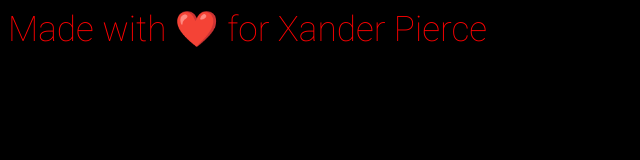
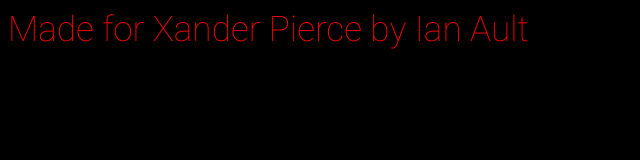
Before and after one commit to LikeToAccess/Debt-Counter, a plain HTML site: page index.html in a window 1280 px wide. Shown: the whole page, without its empty margins (0-640 px from the left). Drawn offline with Linux system fonts and the light colour scheme.

Commit message:
Update attribution

```diff
--- a/index.html
+++ b/index.html
@@ -8,7 +8,7 @@
 	<link rel="icon" type="image/x-icon" href="favicon.png">
   </head>
   <body bgcolor="black">
-    <a onclick="popout()" class="digital-small popout" href>Made with ❤️ for Xander Pierce</a>
+    <a onclick="popout()" class="digital-small popout" href>Made for Xander Pierce by Ian Ault</a>
     <script src="script.js"></script>
   </body>
 </html>
```
